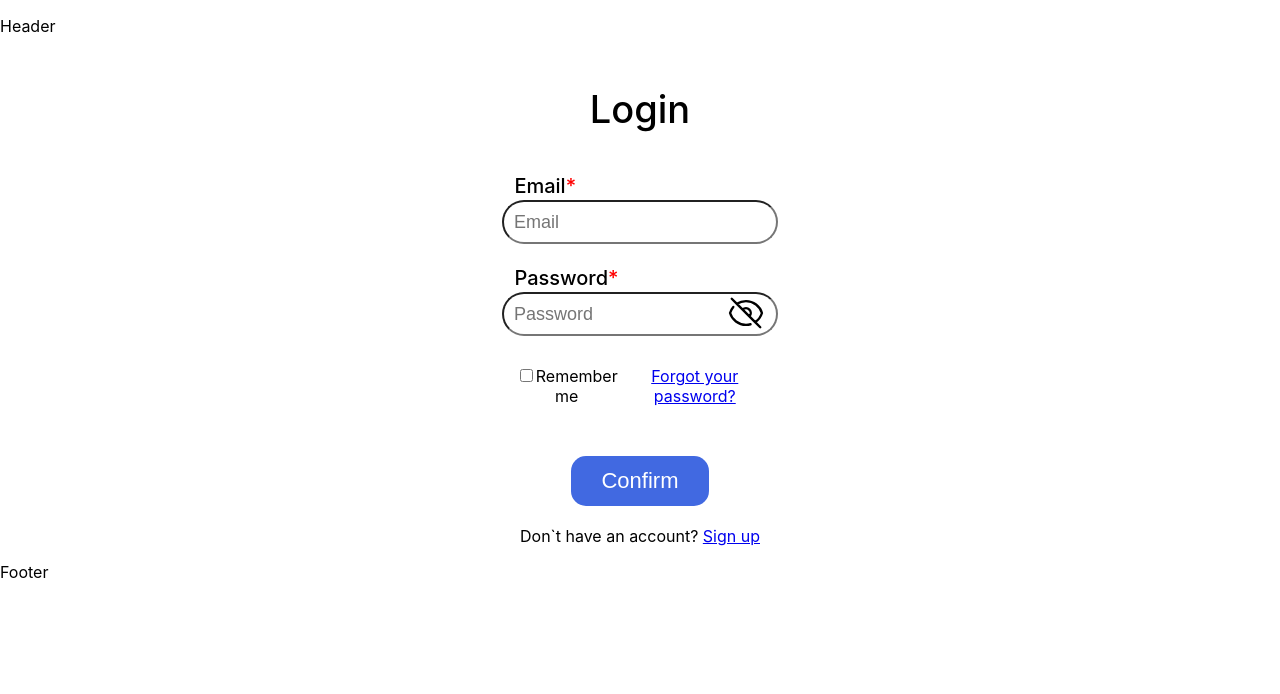
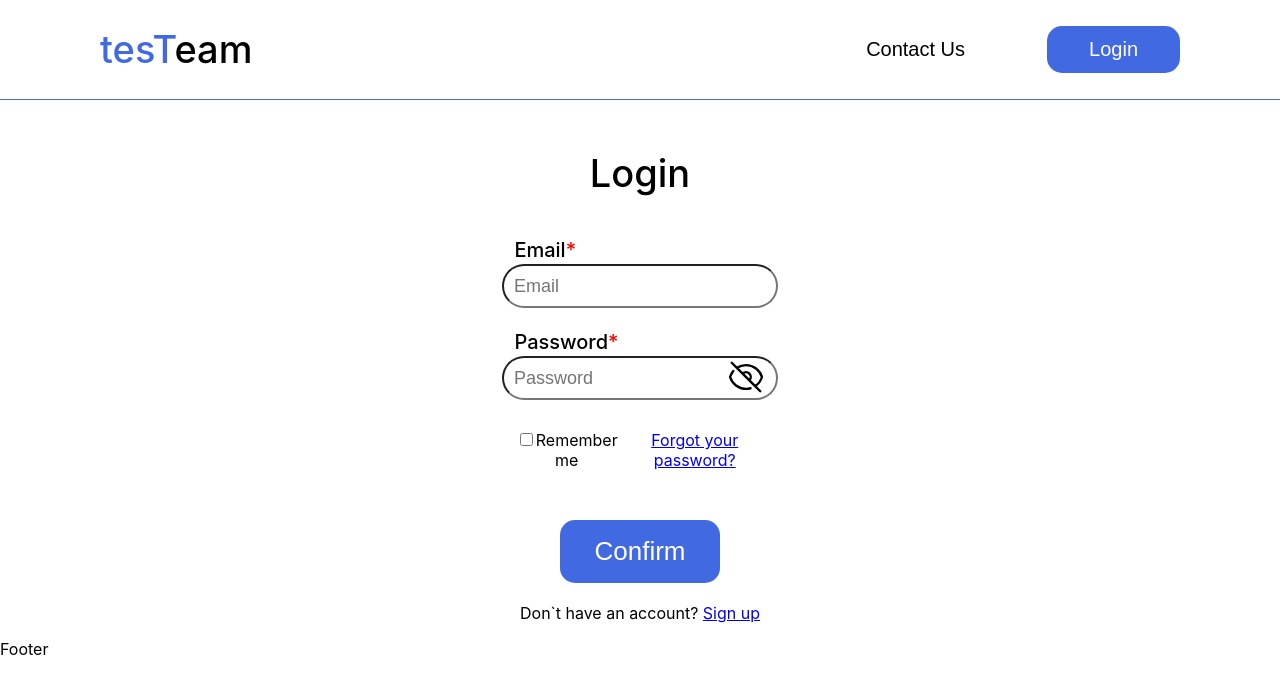
Before and after one commit to YarikShaman/AVPZ, a React (Create React App) app: page /login in a window 1280 px wide. Shown: the top 694 px of the page. Built offline with nearby package versions, Linux system fonts and the light colour scheme; the HTML template or start-up script is replaced by a standard one.

Commit message:
feat(header): unauthorized user visual and logic

```diff
--- /dev/null
+++ b/src/Components/Header.tsx
@@ -0,0 +1,49 @@
+import React, {useEffect, useState} from "react";
+import axios from "axios";
+import {Link, useLocation, useNavigate} from "react-router-dom";
+import "../Styles/Header.css"
+export function Header() {
+    let nav = useNavigate();
+    const location = useLocation();
+    const [jwt, setJwt] = useState("");
+    const [name, setName] = useState("");
+    function getName(){
+        axios.get(
+            "http://ec2-3-68-94-147.eu-central-1.compute.amazonaws.com:8000/profile/",
+            {headers: {Authorization: "Bearer " + jwt}}
+        ).then(
+            resp =>{
+                setName(resp.data.name);
+            }
+        )
+    }
+    useEffect(()=>{
+        if(localStorage.jwt!=undefined){
+            setJwt(localStorage.jwt);
+            getName();
+        } else if(sessionStorage.jwt!=undefined){
+            setJwt(sessionStorage.jwt);
+            getName();
+        }else if(location.pathname!="/login" && location.pathname!="/signup"){
+            nav("/login");
+        } else{
+        }
+    })
+
+    return (
+        <div className={"header"}>
+            <div className={"siteName"}>
+                <label className={"namePart"}>tesT</label>
+                <label>eam</label>
+            </div>
+            <div className={"unauthorizedButtons"}>
+                <button
+                    className={"contactUsBtn button"}>Contact Us</button>
+                <button
+                    onClick={()=>nav("/login")}
+                    className={"loginBtn button"}>Login</button>
+            </div>
+        </div>
+    );
+}
+export default Header;
--- a/src/Pages/Login.tsx
+++ b/src/Pages/Login.tsx
@@ -2,7 +2,8 @@ import {useState} from "react";
 import {CheckPassword} from "../Utilities/CheckPassword";
 import "../Styles/Registration.css"
 import axios from "axios";
-import {useNavigate} from "react-router-dom"
+import {useNavigate} from "react-router-dom";
+import Header from "../Components/Header"
 function Login() {
     const [email, setEmail] = useState("");
     const [password, setPassword] = useState("");
@@ -36,7 +37,7 @@ function Login() {
 
     return (
         <body>
-        <p>Header</p>
+        <Header/>
         <div>
             <div className={"name"}>
                 <label>Login </label>
--- a/src/Pages/Registration.tsx
+++ b/src/Pages/Registration.tsx
@@ -3,6 +3,7 @@ import {CheckPassword} from "../Utilities/CheckPassword";
 import "../Styles/Registration.css"
 import axios from "axios";
 import {useNavigate} from "react-router-dom"
+import Header from "../Components/Header"
 function Registration() {
     const [companyName, setCompanyName] = useState("");
     const [firstName, setFirstName] = useState("");
@@ -49,7 +50,7 @@ function Registration() {
 
     return (
         <body>
-        <p>Header</p>
+        <Header/>
         <div>
             <div className={"name"}>
                 <label >Sign Up </label>
--- /dev/null
+++ b/src/Styles/Header.css
@@ -0,0 +1,41 @@
+.header{
+    display: flex;
+    flex-direction: row;
+    justify-content: space-between;
+    padding: 26px 100px;
+    border-bottom: 1px solid royalblue;
+}
+.siteName{
+    text-align: center;
+    font-size: 38px;
+    font-weight: 500;
+}
+.namePart{
+    color: royalblue;
+}
+.unauthorizedButtons{
+    display: flex;
+    align-items: center;
+    justify-content: space-between;
+}
+.button{
+    margin-left: 40px;
+    background-color: royalblue;
+    color: white;
+    border: none;
+    padding: 12px 42px;
+    border-radius: 15px;
+    font-size: 20px;
+    cursor: pointer;
+}
+.contactUsBtn{
+    background-color: white;
+    color: black;
+}
+.contactUsBtn:hover{
+    color: white;
+    background-color: royalblue;
+}
+.loginBtn:hover{
+    background-color: black;
+}
--- a/src/Styles/Registration.css
+++ b/src/Styles/Registration.css
@@ -36,15 +36,15 @@
 .buttonConfirm{
     margin-top: 30px;
     background-color: royalblue;
-    color: #fff;
+    color: white;
     border: none;
-    padding: 12px 30px;
+    padding: 16px 34px;
     border-radius: 15px;
-    font-size: 22px;
+    font-size: 26px;
     cursor: pointer;
 }
 .buttonConfirm:hover{
-    background-color: #282c34;
+    background-color: black;
 }
 .name{
     margin:50px 0 30px 0 ;
```
